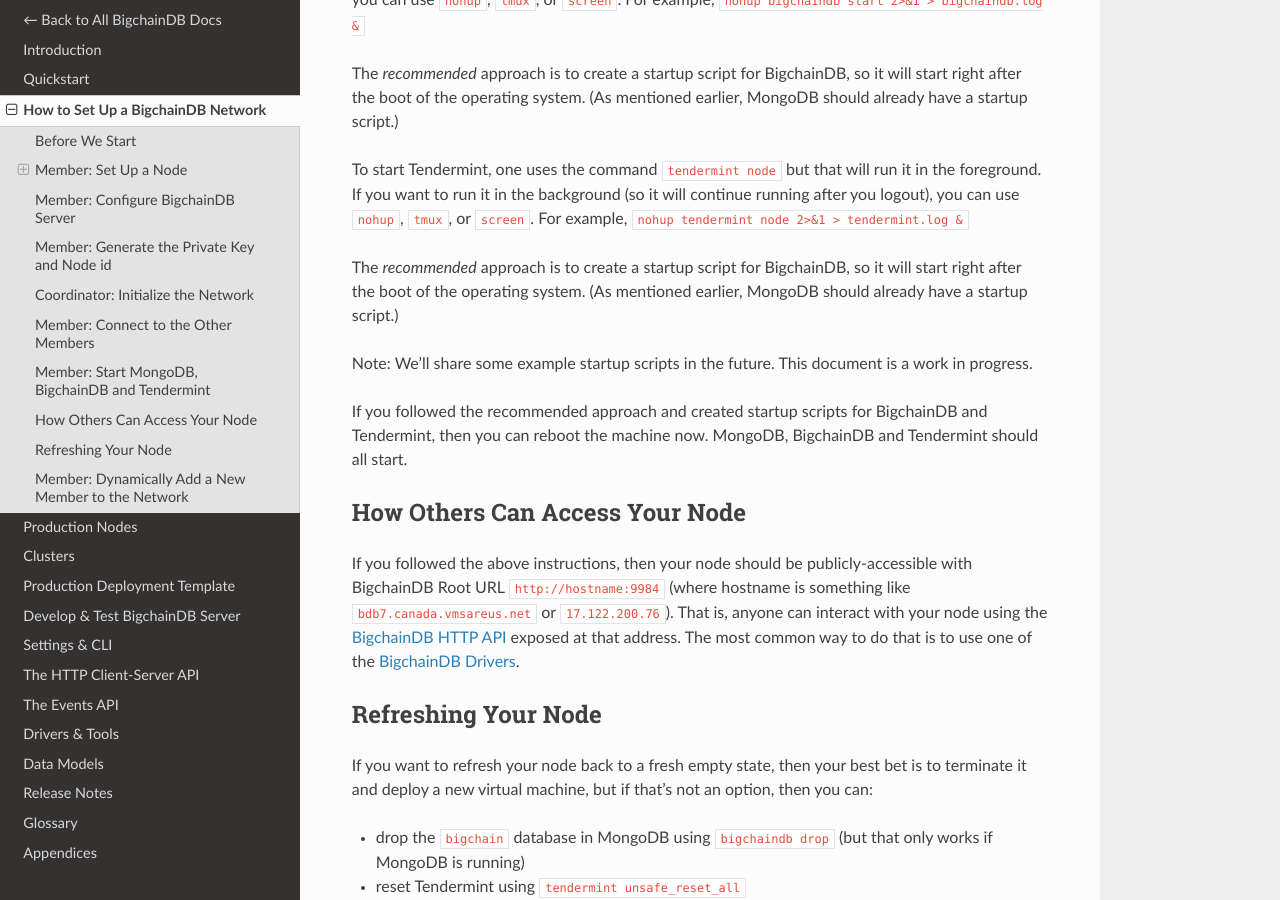
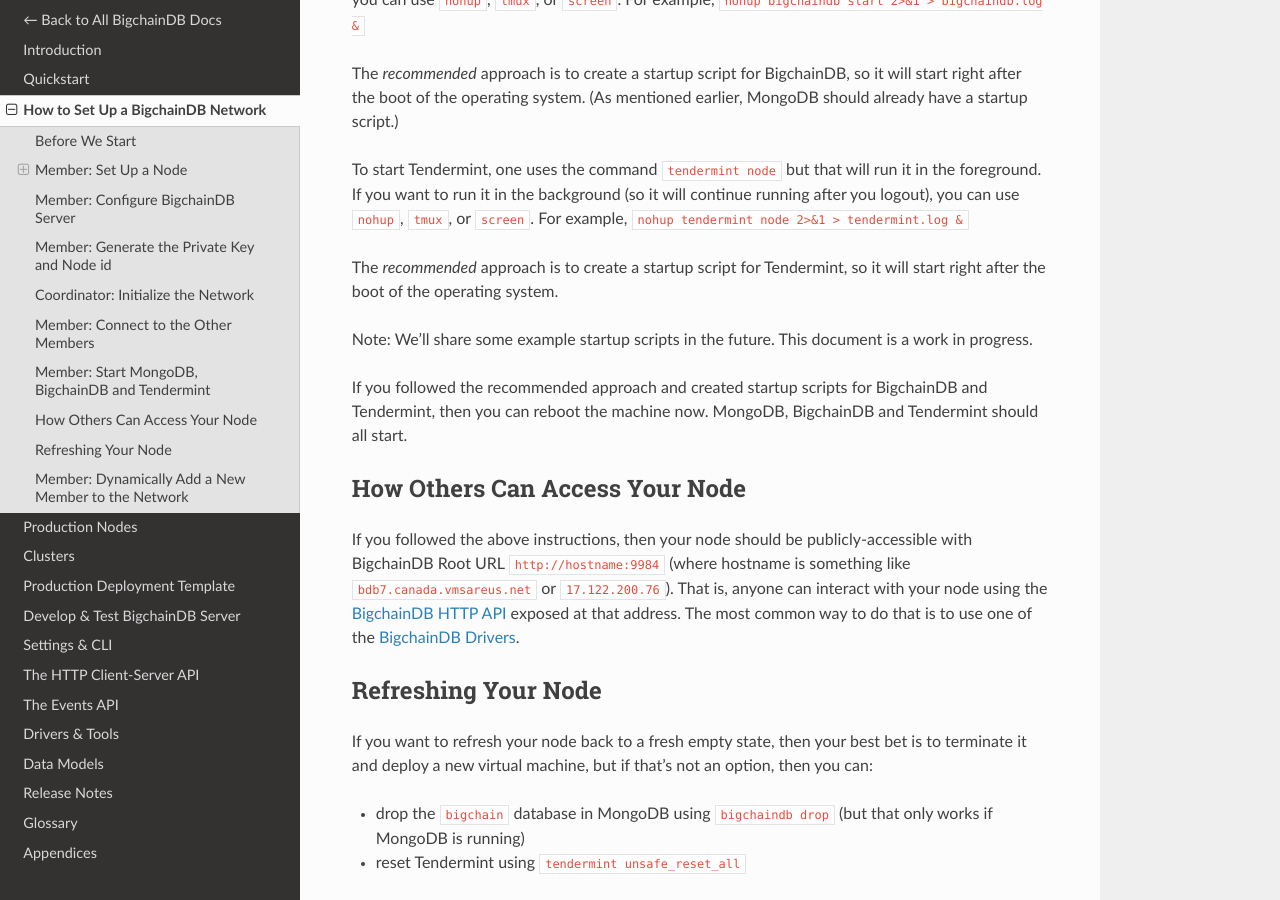
Before and after one commit to bigchaindb/bigchaindb, a Sphinx documentation site: the page built from docs/server/source/simple-network-setup.md, in a window 1280 px wide and 900 px high, scrolled down 5826 px. Built offline with Sphinx 7.4.7 and the Read the Docs theme 2.0.0, drawn with Linux system fonts in a browser that asks for light colours.

Commit message:
Problem: Repeated previous sentence w/o changing it
Solution: Repeat previous sentence but change 'BigchainDB' to 'Tendermint' and delete the parenthetical sentence about MongoDB

```diff
--- a/docs/server/source/simple-network-setup.md
+++ b/docs/server/source/simple-network-setup.md
@@ -229,7 +229,7 @@
 
 To start Tendermint, one uses the command `tendermint node` but that will run it in the foreground. If you want to run it in the background (so it will continue running after you logout), you can use `nohup`, `tmux`, or `screen`. For example, `nohup tendermint node 2>&1 > tendermint.log &`
 
-The _recommended_ approach is to create a startup script for BigchainDB, so it will start right after the boot of the operating system. (As mentioned earlier, MongoDB should already have a startup script.)
+The _recommended_ approach is to create a startup script for Tendermint, so it will start right after the boot of the operating system.
 
 Note: We'll share some example startup scripts in the future. This document is a work in progress.
 
```
